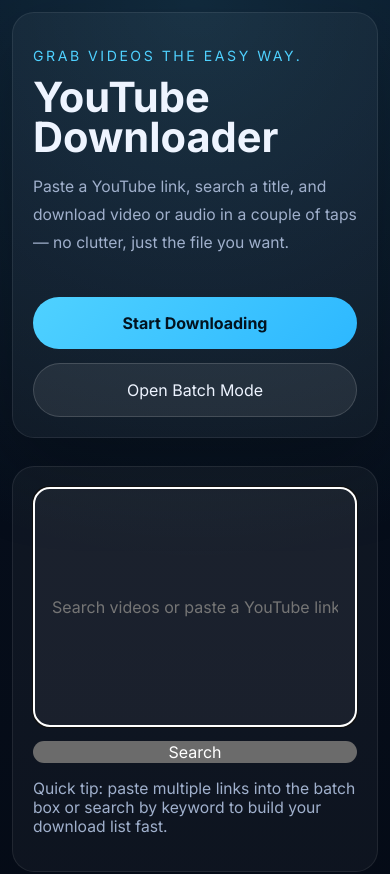
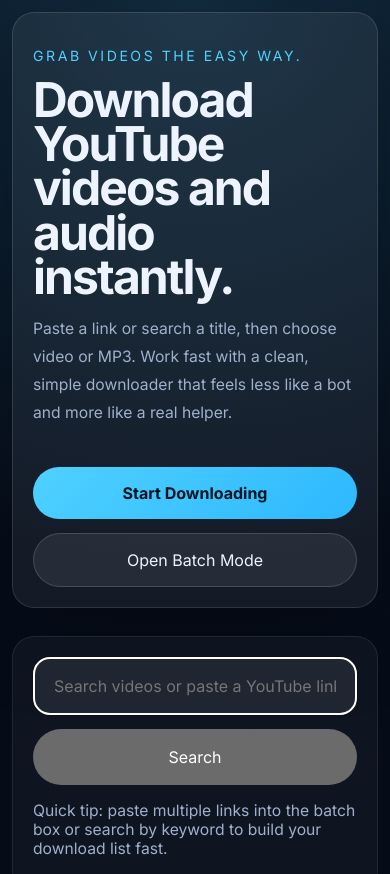
Before and after one commit to onlysaitama120-ui/yt-vid-downloader, a website: page public/index.html in a window 390 px wide. Shown: the top 874 px of the page. Drawn offline with Linux system fonts and the light colour scheme.

Commit message:
Improve mobile UI and search form layout for better phone experience

```diff
--- a/public/index.html
+++ b/public/index.html
@@ -14,8 +14,8 @@
         <header class="hero-panel">
             <div>
                 <p class="eyebrow">Grab videos the easy way.</p>
-                <h1>YouTube Downloader</h1>
-                <p class="hero-copy">Paste a YouTube link, search a title, and download video or audio in a couple of taps — no clutter, just the file you want.</p>
+                <h1>Download YouTube videos and audio instantly.</h1>
+                <p class="hero-copy">Paste a link or search a title, then choose video or MP3. Work fast with a clean, simple downloader that feels less like a bot and more like a real helper.</p>
             </div>
             <div class="hero-actions">
                 <button class="hero-button" onclick="scrollToSection('downloadArea')">Start Downloading</button>
--- a/public/style.css
+++ b/public/style.css
@@ -55,10 +55,10 @@
 .hero-panel {
     display: grid;
     gap: 24px;
-    padding: 36px 32px;
-    border-radius: 28px;
-    background: rgba(255, 255, 255, 0.04);
-    border: 1px solid rgba(255, 255, 255, 0.08);
+    padding: 42px 40px;
+    border-radius: 32px;
+    background: rgba(255, 255, 255, 0.06);
+    border: 1px solid rgba(255, 255, 255, 0.12);
     box-shadow: var(--shadow);
 }
 
@@ -72,8 +72,10 @@
 
 .hero-panel h1 {
     margin: 0;
-    font-size: clamp(2.6rem, 4vw, 4.2rem);
-    line-height: 0.95;
+    font-size: clamp(3rem, 5vw, 5.2rem);
+    line-height: 0.92;
+    letter-spacing: -0.04em;
+    max-width: 800px;
 }
 
 .hero-panel h1 span {
@@ -81,7 +83,7 @@
 }
 
 .hero-copy {
-    font-size: 1.05rem;
+    font-size: 1.08rem;
     line-height: 1.8;
     max-width: 720px;
     color: var(--muted);
@@ -158,15 +160,16 @@
 select {
     width: 100%;
     border-radius: 16px;
-    background: rgba(255, 255, 255, 0.05);
-    border: 1px solid rgba(255, 255, 255, 0.1);
+    background: rgba(255, 255, 255, 0.08);
+    border: 1px solid rgba(255, 255, 255, 0.14);
     color: var(--text);
-    padding: 16px 18px;
+    padding: 18px 20px;
 }
 
 #queryInput {
     min-width: 0;
-    flex: 1 1 240px;
+    flex: 1 1 1;
+    min-height: 56px;
 }
 
 #searchButton,
@@ -175,7 +178,14 @@
 #addBatchButton,
 #downloadBatchButton,
 #clearBatchButton {
-    min-width: 160px;
+    min-width: 140px;
+    padding: 0 24px;
+    min-height: 56px;
+}
+
+#searchButton {
+    width: auto;
+    flex: 0 0 auto;
 }
 
 #batchLinks {
@@ -216,8 +226,8 @@
     align-items: center;
     padding: 18px;
     border-radius: 20px;
-    background: rgba(255, 255, 255, 0.03);
-    border: 1px solid rgba(255, 255, 255, 0.08);
+    background: rgba(255, 255, 255, 0.05);
+    border: 1px solid rgba(255, 255, 255, 0.12);
 }
 
 .loading-card,
@@ -308,7 +318,7 @@
 
 .preview-body {
     display: grid;
-    grid-template-columns: 320px 1fr;
+    grid-template-columns: minmax(0, 320px) 1fr;
     gap: 26px;
     align-items: start;
 }
```
